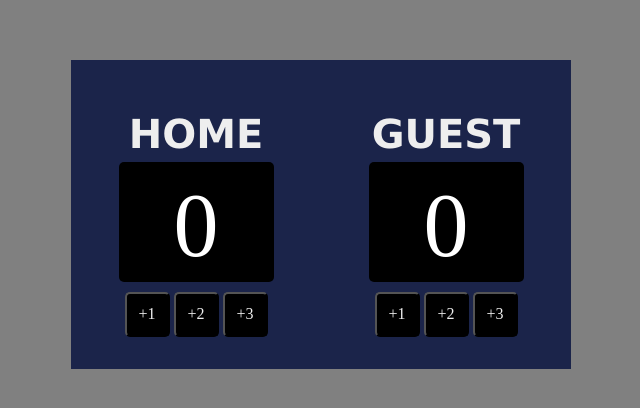
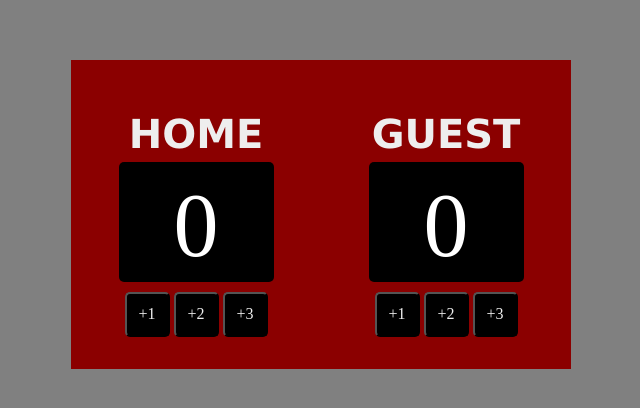
Before and after one commit to TiffyAlva/Basketball-Scoreboard, a website built with Vite: page index.html in a window 1280 px wide. Shown: the part 196-604 px from the top of the page, without its empty margins (319-959 px from the left). Built offline with nearby package versions, Linux system fonts and the light colour scheme.

Commit message:
changed background color

```diff
--- a/index.css
+++ b/index.css
@@ -1,4 +1,4 @@
-/* create Reset button & Mobile responsive*/
+
 body {
     margin: 0;
     text-align: center;
@@ -9,7 +9,7 @@ body {
     display: flex;
     justify-content: space-around;
     max-width: 500px;
-    background-color: #1B244A;
+    background-color: darkred;
     justify-content: space-around;
     padding: 2em 0;
     margin: 20% auto;
@@ -21,7 +21,6 @@ body {
   font-size: 40px;
   font-weight: 700;
   line-height: 5px;
-  /* line-height: 35.89px; */
   letter-spacing: 0em;
   text-align: center;
   margin-bottom: 10px;
@@ -34,7 +33,6 @@ body {
   font-size: 40px;
   font-weight: 700;
   line-height: 5px;
-  /* line-height: 35.89px; */
   letter-spacing: 0em;
   text-align: center;
   margin-bottom: 10px
```
